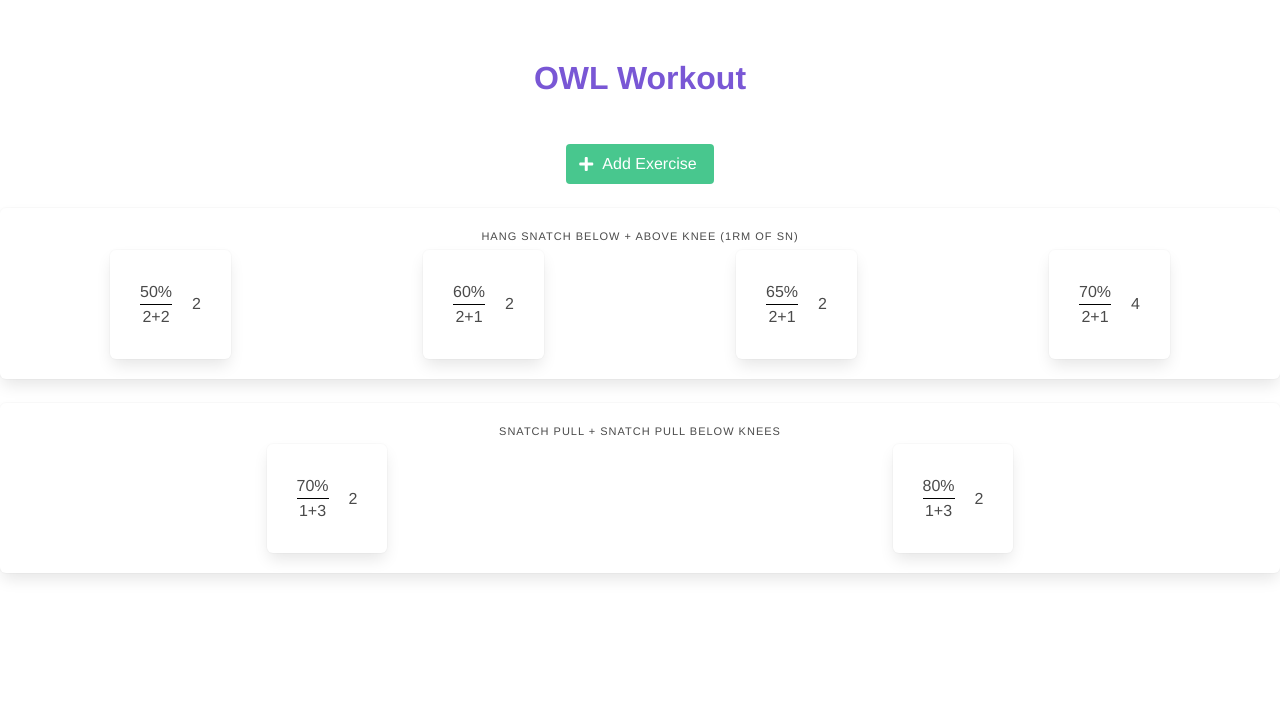
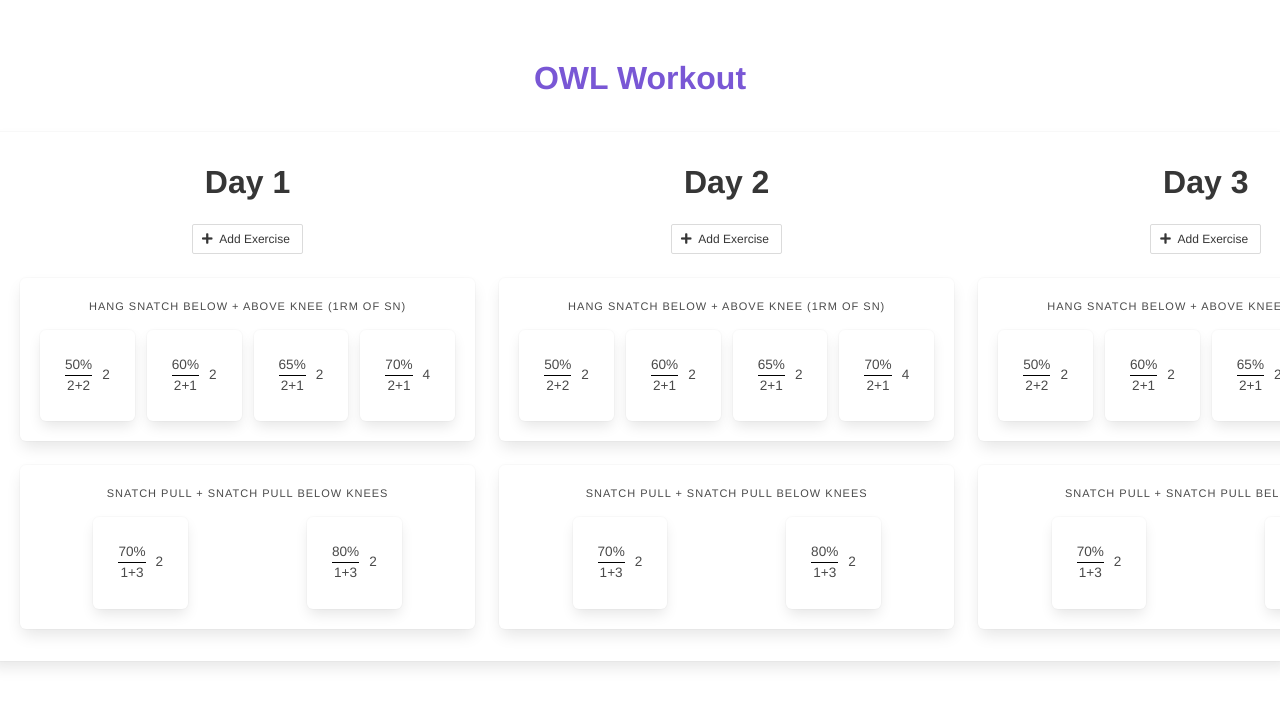
Before and after one commit to Fendrium/owl-workout, a Vue app in the folder owl-workout/: page /#/exercises in a window 1280 px wide. Shown: the top 706 px of the page. Built offline with nearby package versions, Linux system fonts and the light colour scheme.

Commit message:
Updated display for all days in a week

```diff
--- a/owl-workout/src/components/Exercises.vue
+++ b/owl-workout/src/components/Exercises.vue
@@ -1,25 +1,45 @@
 <template>
-  <div class="day">
+  <div class="week columns box">
+    <div
+      class="day column"
+      v-for="(day, index) in days"
+      v-bind:key="index"
+    >
       <div>
-    <a class="button is-success" @click="isComponentModalActive = true">
+        <h2 class="title">Day {{ index+1 }}</h2>
+        <a
+          class="button is-right is-small"
+          @click="isComponentModalActive = true"
+        >
           <span class="icon is-small">
             <i class="fas fa-plus"></i>
           </span>
           <span>Add Exercise</span>
         </a>
-    <b-modal :active.sync="isComponentModalActive" has-modal-card>
+        <b-modal
+          :active.sync="isComponentModalActive"
+          has-modal-card
+        >
           <add-exercise @addExercise="onExerciseAdded"></add-exercise>
         </b-modal>
       </div>
       <br>
-    <div class="box" v-for="(exercise, index) in exercises" v-bind:key="index">
+      <div
+        class="box"
+        v-for="(exercise, index) in exercises"
+        v-bind:key="index"
+      >
 
-      <div class="">
+        <div class="exercise-title">
           <span class="heading">{{ exercise.name }}</span>
         </div>
 
         <div class="level is-mobile">
-        <div class="level-item has-text-centered" v-for="(set, index2) in exercise.sets" v-bind:key="index2">
+          <div
+            class="level-item has-text-centered"
+            v-for="(set, index2) in exercise.sets"
+            v-bind:key="index2"
+          >
             <div class="set box">
               <div class="left-wrap">
                 <div class="percentage">
@@ -44,6 +64,7 @@
         </div>
       </div>
     </div>
+  </div>
 </template>
 
 <script>
@@ -57,6 +78,7 @@ export default {
   data () {
     return {
       isComponentModalActive: false,
+      days: 7,
       exercises: [
         {
           name: 'Hang SNATCH below + above knee (1RM of SN)',
@@ -120,19 +142,28 @@ export default {
 
 <!-- Add "scoped" attribute to limit CSS to this component only -->
 <style>
+.exercise-title {
+  margin-bottom: 15px;
+}
+
+.week {
+  margin: 20px;
+  overflow: auto;
+  white-space: nowrap;
+}
 .set {
   display: flex !important;
-  padding: 10px;
+  padding: 3px;
+  font-size: 0.85em;
 }
 
 .left-wrap {
-  padding: 10px;
+  padding: 5px;
   float: left;
-;
 }
 
 .right-wrap {
-  padding: 10px;
+  padding: 5px;
   float: right;
   height: 100%px;
 }
```
Lines whose indentation alone changed are shown as unchanged.
